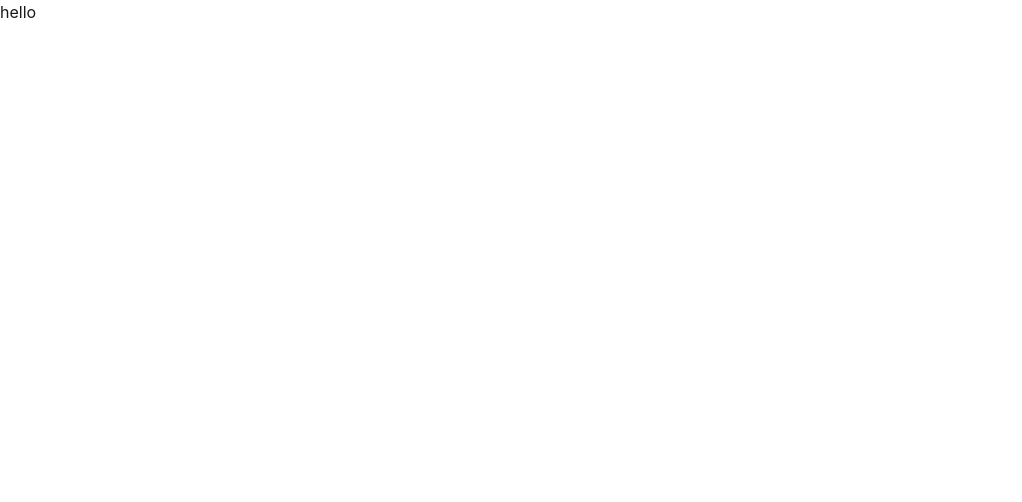
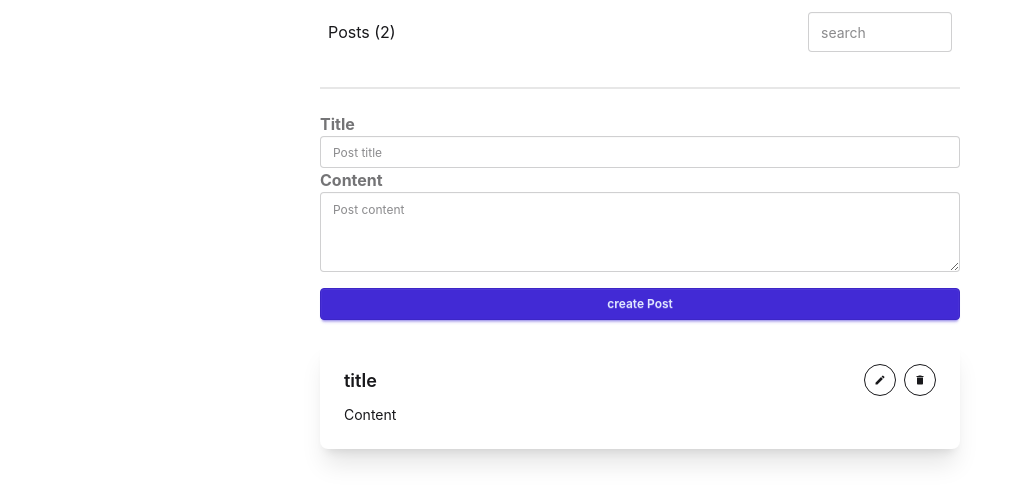
Before and after one commit to Maryam-Rastin/fullstack-post-manager, a React (Vite) app in the folder front/: page / in a window 1280 px wide. Shown: the top 502 px of the page, without its empty margins (0-1022 px from the left). Built offline with nearby package versions, Linux system fonts and the light colour scheme.

Commit message:
Add: types, constants, components: header inputs list items

```diff
--- a/front/src/App.tsx
+++ b/front/src/App.tsx
@@ -1,5 +1,7 @@
+import Post from "./components/post/Index";
+
 function App() {
-  return <div>hello</div>;
+  return <Post />;
 }
 
 export default App;
--- a/front/src/components/post/Header.tsx
+++ b/front/src/components/post/Header.tsx
@@ -1,9 +1,27 @@
-import React from 'react'
+import React, { type FC } from "react";
 
-export default function Header() {
+const Header: FC = () => {
+  const onChangeSearch = (e: React.ChangeEvent<HTMLInputElement>) => {
+    const { value } = e.target;
+    console.log(value);
+  };
   return (
-    <div>
-      Header
+    <div className="navbar bg-basse-100">
+      <div className="flex-1">
+        <p>Posts (2)</p>
+      </div>
+      <div className="flex-none gap-2">
+        <div className="form-control">
+          <input
+            type="text"
+            placeholder="search"
+            className="input input-bordered w-36 max-w-xs"
+            onChange={onChangeSearch}
+          />
+        </div>
+      </div>
     </div>
-  )
-}
+  );
+};
+
+export default Header;
--- a/front/src/components/post/Index.tsx
+++ b/front/src/components/post/Index.tsx
@@ -1,9 +1,20 @@
-import React from 'react'
+import React, { type FC } from "react";
+import PostHeader from "./Header"
+import PostInput from "./Inputs"
+import PostList from "./List"
 
-export default function Index() {
+const Post:FC = () => {
   return (
     <div>
-      List
+      <div className="grid grid-cols-12">
+        <div className="col-start-2 col-span-10 lg:col-start-4 lg:col-span-6">
+          <PostHeader/>
+          <div className="divider"/>
+          <PostInput/>
+          <PostList/>
+        </div>
+      </div>
     </div>
-  )
-}
+  );
+};
+export default Post;
--- a/front/src/components/post/Inputs.tsx
+++ b/front/src/components/post/Inputs.tsx
@@ -1,9 +1,56 @@
-import React from 'react'
+import React, { useState, type FC } from "react";
 
-export default function Inputs() {
+const DEFAULT_INPUT_VALUE = {
+  title: "",
+  content: "",
+};
+
+const Inputs: FC = () => {
+  const [input, setInput] =
+    useState<Record<"title" | "content", string>>(DEFAULT_INPUT_VALUE);
+
+  const onChangeInput = (
+    e: React.ChangeEvent<HTMLInputElement | HTMLTextAreaElement>,
+  ) => {
+    const { value, name } = e.target;
+    setInput({ ...input, [name]: value });
+  };
+
+  const onSubmitClick = () => console.log("submit");
   return (
     <div>
-      Inputs
+      <label className="form-control w-full">
+        <div className="label">
+          <span className="label-text font-bold">Title</span>
+        </div>
+        <input
+          value={input.title}
+          type="text"
+          name="title"
+          placeholder="Post title"
+          className="input input-bordered w-full input-sm"
+          onChange={onChangeInput}
+        />
+      </label>
+      <label className="form-control w-full">
+        <div className="label">
+          <span className="label-text font-bold">Content</span>
+        </div>
+        <textarea
+          value={input.content}
+          placeholder="Post content"
+          className="textarea textarea-bordered textarea-sm w-full"
+          name="content"
+          onChange={onChangeInput}
+        ></textarea>
+      </label>
+      <button
+        className="btn btn-primary w-full btn-sm mt-4"
+        onClick={onSubmitClick}
+      >
+        {"create Post"}
+      </button>
     </div>
-  )
-}
+  );
+};
+export default Inputs;
--- a/front/src/components/post/Item.tsx
+++ b/front/src/components/post/Item.tsx
@@ -1,9 +1,35 @@
-import React from 'react'
+import React, { type FC } from "react";
+import { EditIcon } from "../../icons/EditIcon";
+import { DeleteIcon } from "../../icons/DeleteIcon";
+const Item: FC = () => {
+  const onclickEdit = () => console.log("Edit");
+  const onclickDelete = () => console.log("Delete");
 
-export default function Item() {
   return (
     <div>
-      Item
+      <div className="card card-compact w-full bg-base-100 shadow-xl duration-75 hover:scale-105">
+        <div className="card-body">
+          <div className="card-title flex justify-between items-center">
+            <h2>title</h2>
+            <div className="flex items-center gap-2">
+              <button
+                className="btn btn-circle btn-outline btn-sm"
+                onClick={onclickEdit}
+              >
+                <EditIcon />
+              </button>
+              <button
+                className="btn btn-circle btn-outline btn-sm"
+                onClick={onclickDelete}
+              >
+                <DeleteIcon />
+              </button>
+            </div>
+          </div>
+          <p>Content</p>
+        </div>
+      </div>
     </div>
-  )
-}
+  );
+};
+export default Item;
--- a/front/src/components/post/List.tsx
+++ b/front/src/components/post/List.tsx
@@ -1,9 +1,11 @@
-import React from 'react'
+import React, { type FC } from "react";
+import PostItem from "./Item";
 
-export default function List() {
+const List: FC = () => {
   return (
-    <div>
-      List
+    <div className="flex flex-col gap-3 mt-5">
+      <PostItem />
     </div>
-  )
-}
+  );
+};
+export default List;
--- /dev/null
+++ b/front/src/helper/constant.ts
@@ -0,0 +1,15 @@
+import type { PostState } from "..";
+
+export const PostActionTypes = {
+  ADD_POST: "ADD_POST",
+  EDIT_POST: "EDIT_POST",
+  DELETE_POST: "DELETE_POST",
+  GET_POST: "GET_POST",
+  SET_POST: "SET_POST",
+  SET_POSTS: "SET_POSTS",
+} as const;
+
+export const InitialPostState: PostState = {
+  selectedPost: { id: "", title: "", content: "" },
+  posts: [{ id: "1", title: "test", content: "test" }],
+};
--- /dev/null
+++ b/front/src/icons/DeleteIcon.tsx
@@ -0,0 +1,15 @@
+export function DeleteIcon() {
+  return (
+    <svg
+      xmlns="http://www.w3.org/2000/svg"
+      width="1em"
+      height="1em"
+      viewBox="0 0 24 24"
+    >
+      <path
+        fill="currentColor"
+        d="M6 19c0 1.1.9 2 2 2h8c1.1 0 2-.9 2-2V7H6zM19 4h-3.5l-1-1h-5l-1 1H5v2h14z"
+      />
+    </svg>
+  );
+}
--- /dev/null
+++ b/front/src/icons/EditIcon.tsx
@@ -0,0 +1,15 @@
+export function EditIcon() {
+  return (
+    <svg
+      xmlns="http://www.w3.org/2000/svg"
+      width="1em"
+      height="1em"
+      viewBox="0 0 24 24"
+    >
+      <path
+        fill="currentColor"
+        d="M3 17.25V21h3.75L17.81 9.94l-3.75-3.75zM20.71 7.04a.996.996 0 0 0 0-1.41l-2.34-2.34a.996.996 0 0 0-1.41 0l-1.83 1.83l3.75 3.75z"
+      />
+    </svg>
+  );
+}
--- /dev/null
+++ b/front/src/reducers/post/index.ts
@@ -0,0 +1,63 @@
+import type { Post, PostAction, PostState } from "../..";
+import { InitialPostState, PostActionTypes } from "../../helper/constant";
+
+export const PostReducer = (state: PostState, action: PostAction) => {
+  switch (action.type) {
+    case PostActionTypes.ADD_POST: {
+      const { id, title, content } = action.payload as Post;
+
+      return {
+        selectedPost: InitialPostState.selectedPost,
+        posts: [
+          ...state.posts,
+          {
+            id,
+            title,
+            content,
+          },
+        ],
+      };
+    }
+
+    case PostActionTypes.EDIT_POST: {
+      const { id, title, content } = action.payload as Post;
+
+      return {
+        selectedPost: InitialPostState.selectedPost,
+        posts: state.posts.map((post) => {
+          if (post.id === id) {
+            return {
+              id,
+              title,
+              content,
+            };
+          }
+
+          return post;
+        }),
+      };
+    }
+
+    case PostActionTypes.DELETE_POST: {
+      const id = action.payload;
+
+      return {
+        selectedPost: InitialPostState.selectedPost,
+        posts: [...state.posts.filter((post) => post.id == id?.toString())],
+      };
+    }
+
+    case PostActionTypes.SET_POST: {
+      return { ...state, selectedPost: action.payload };
+    }
+    case PostActionTypes.SET_POSTS: {
+      return {
+        selectedPost: InitialPostState.selectedPost,
+        posts: action.payload,
+      };
+    }
+    default:
+      const otheraction = action.type;
+      return otheraction;
+  }
+};
```
Also changed, not shown: front/src/index.d.ts (added, +17 -0 lines).
